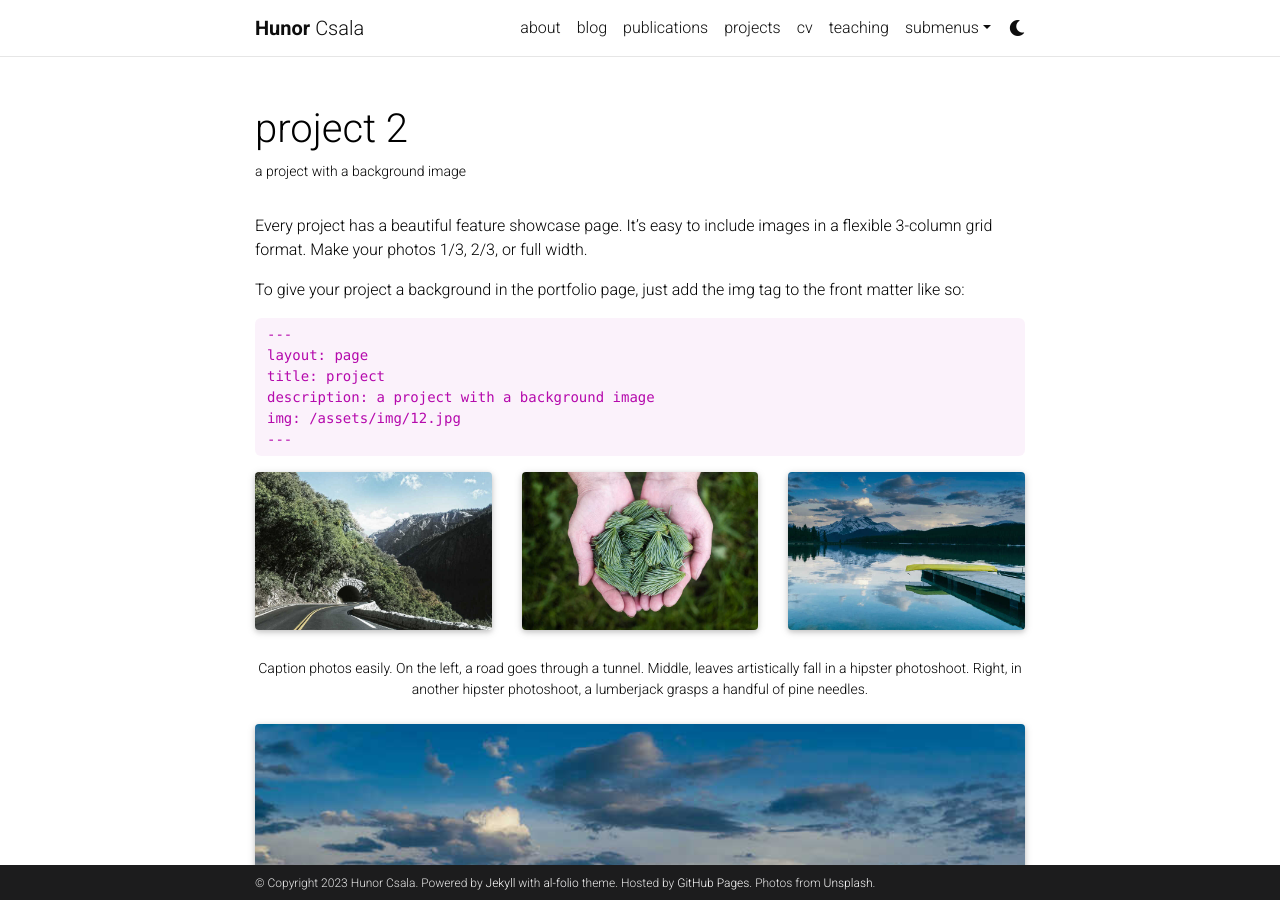
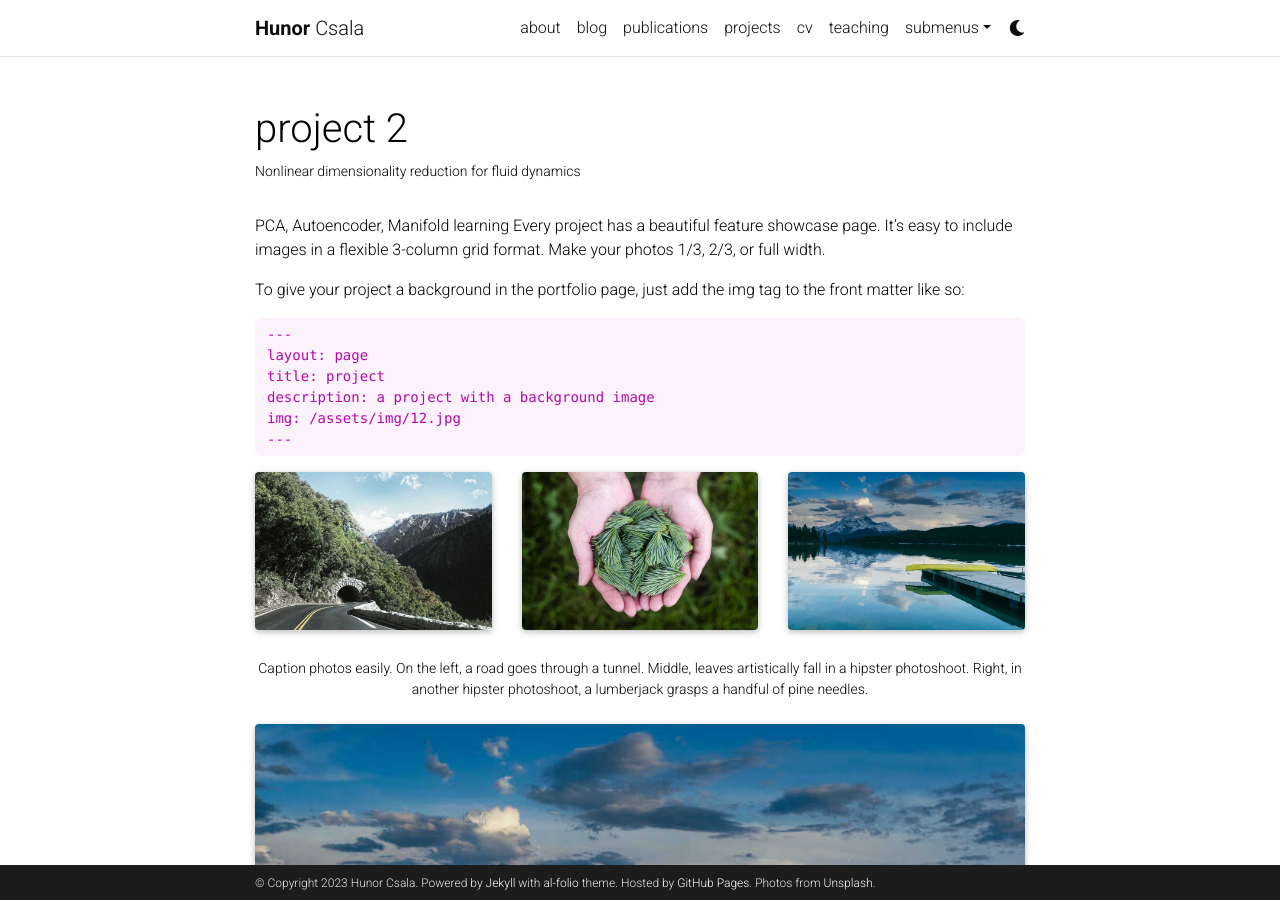
Before and after one commit to TsChala/TsChala.github.io, a Jekyll site: the page built from _projects/2_project.md, in a window 1280 px wide and 900 px high. Built offline with Jekyll 4.4.1, drawn with Linux system fonts in a browser that asks for light colours; full-size pictures stand in for the smaller copies a plugin makes; comment, search, counter and statistics services are not loaded; a style sheet for code colours, icons or effects is not loaded.

Commit message:
Update 2_project.md

```diff
--- a/_projects/2_project.md
+++ b/_projects/2_project.md
@@ -1,12 +1,13 @@
 ---
 layout: page
 title: project 2
-description: a project with a background image
+description: Nonlinear dimensionality reduction for fluid dynamics
 img: assets/img/3.jpg
 importance: 2
 category: work
 ---
 
+PCA, Autoencoder, Manifold learning
 Every project has a beautiful feature showcase page.
 It's easy to include images in a flexible 3-column grid format.
 Make your photos 1/3, 2/3, or full width.
```
